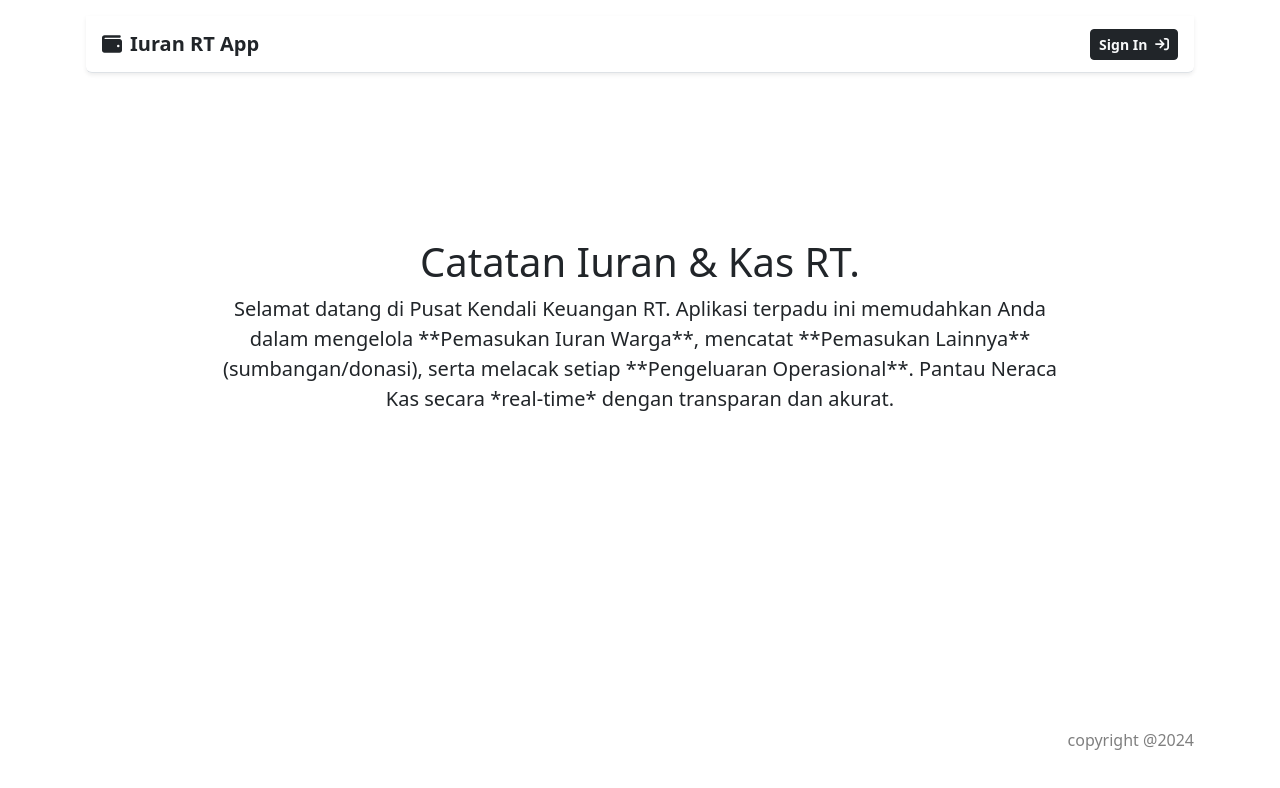
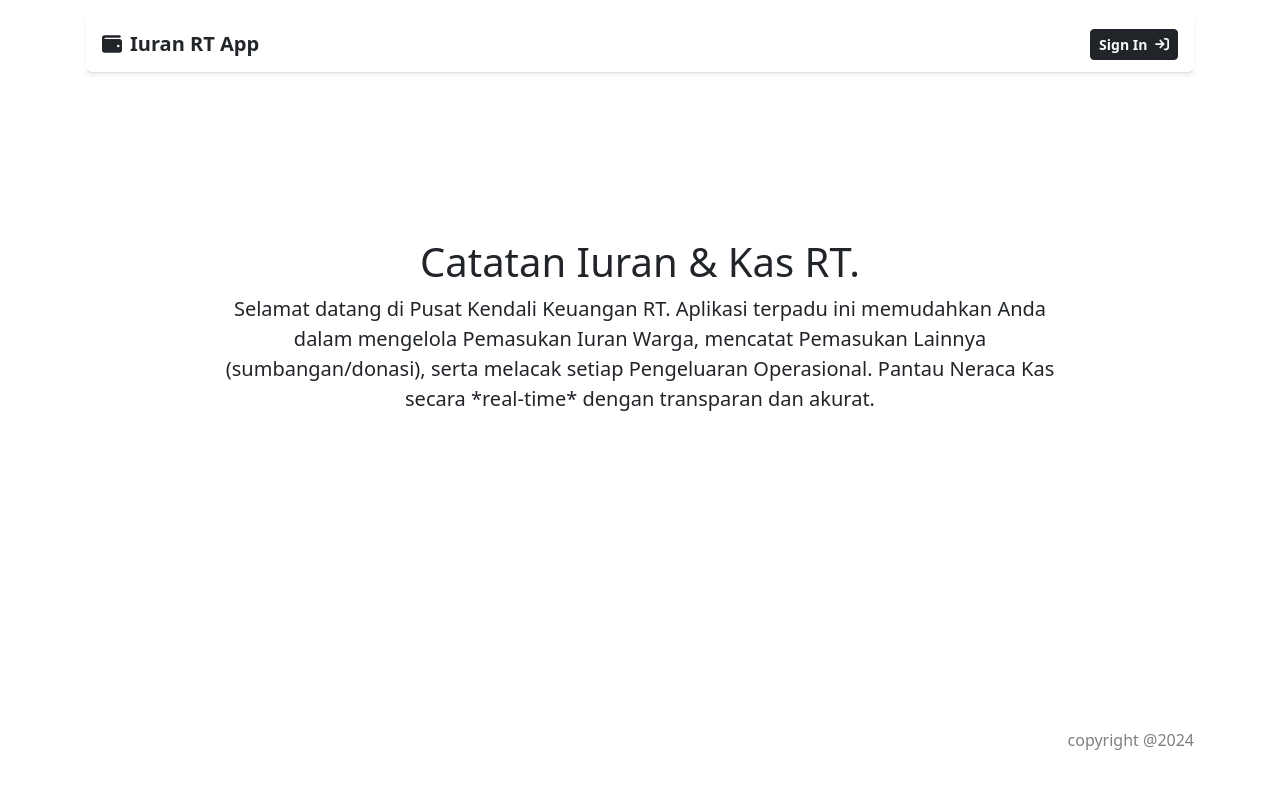
Before and after one commit to alkarim99/iuran-rt-apps, a React (Create React App) app: page / in a window 1280 px wide. Shown: the top 788 px of the page. Built offline with nearby package versions, Linux system fonts and the light colour scheme; no server answers.

Commit message:
style: Remove bold markdown formatting from the introductory paragraph on the Home page.

```diff
--- a/src/pages/Home.jsx
+++ b/src/pages/Home.jsx
@@ -55,9 +55,9 @@ function Home() {
         <h1>Catatan Iuran & Kas RT.</h1>
         <p className="lead">
           Selamat datang di Pusat Kendali Keuangan RT. Aplikasi terpadu ini
-          memudahkan Anda dalam mengelola **Pemasukan Iuran Warga**, mencatat
-          **Pemasukan Lainnya** (sumbangan/donasi), serta melacak setiap
-          **Pengeluaran Operasional**. Pantau Neraca Kas secara *real-time*
+          memudahkan Anda dalam mengelola Pemasukan Iuran Warga, mencatat
+          Pemasukan Lainnya (sumbangan/donasi), serta melacak setiap
+          Pengeluaran Operasional. Pantau Neraca Kas secara *real-time*
           dengan transparan dan akurat.
         </p>
       </main>
```
